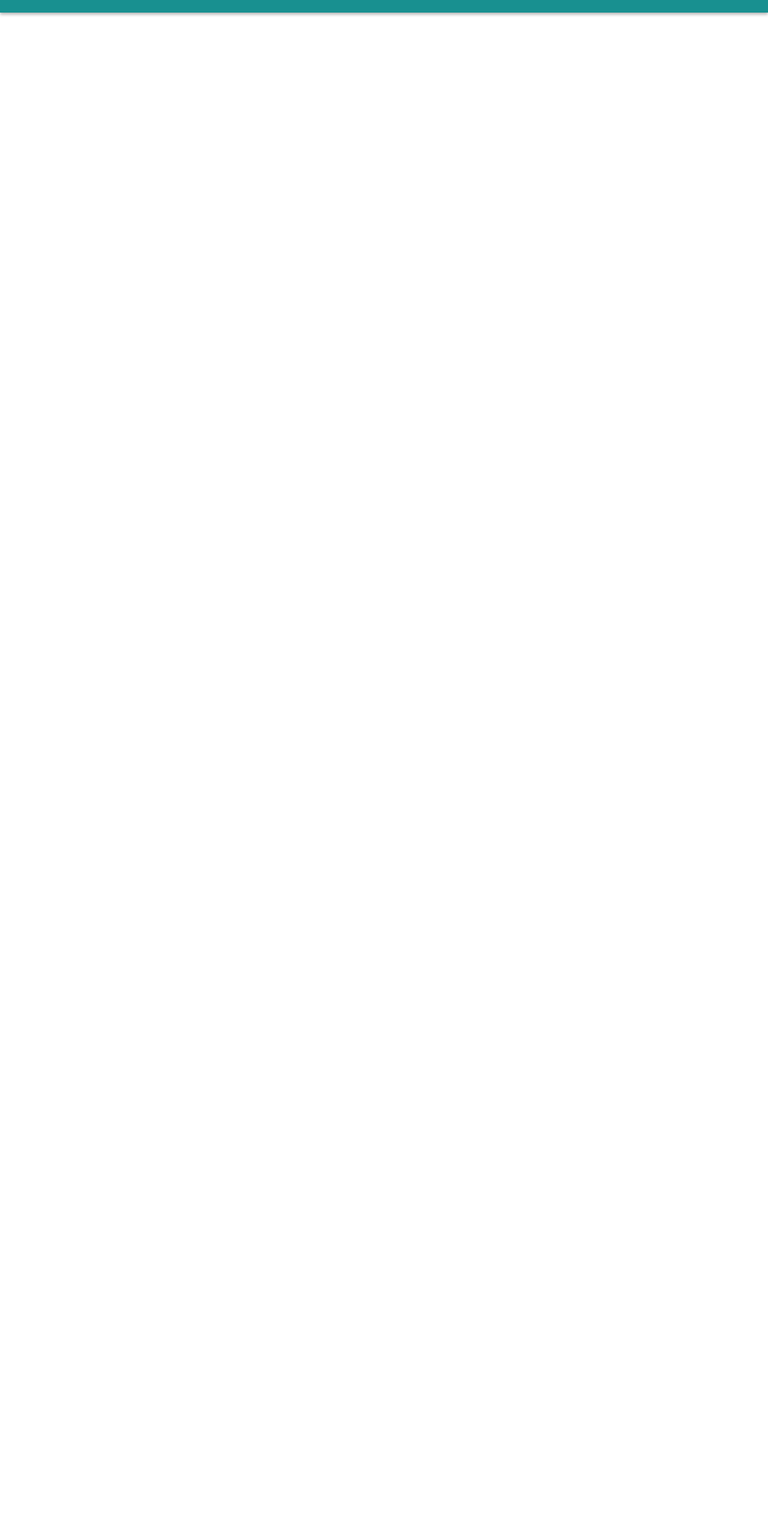
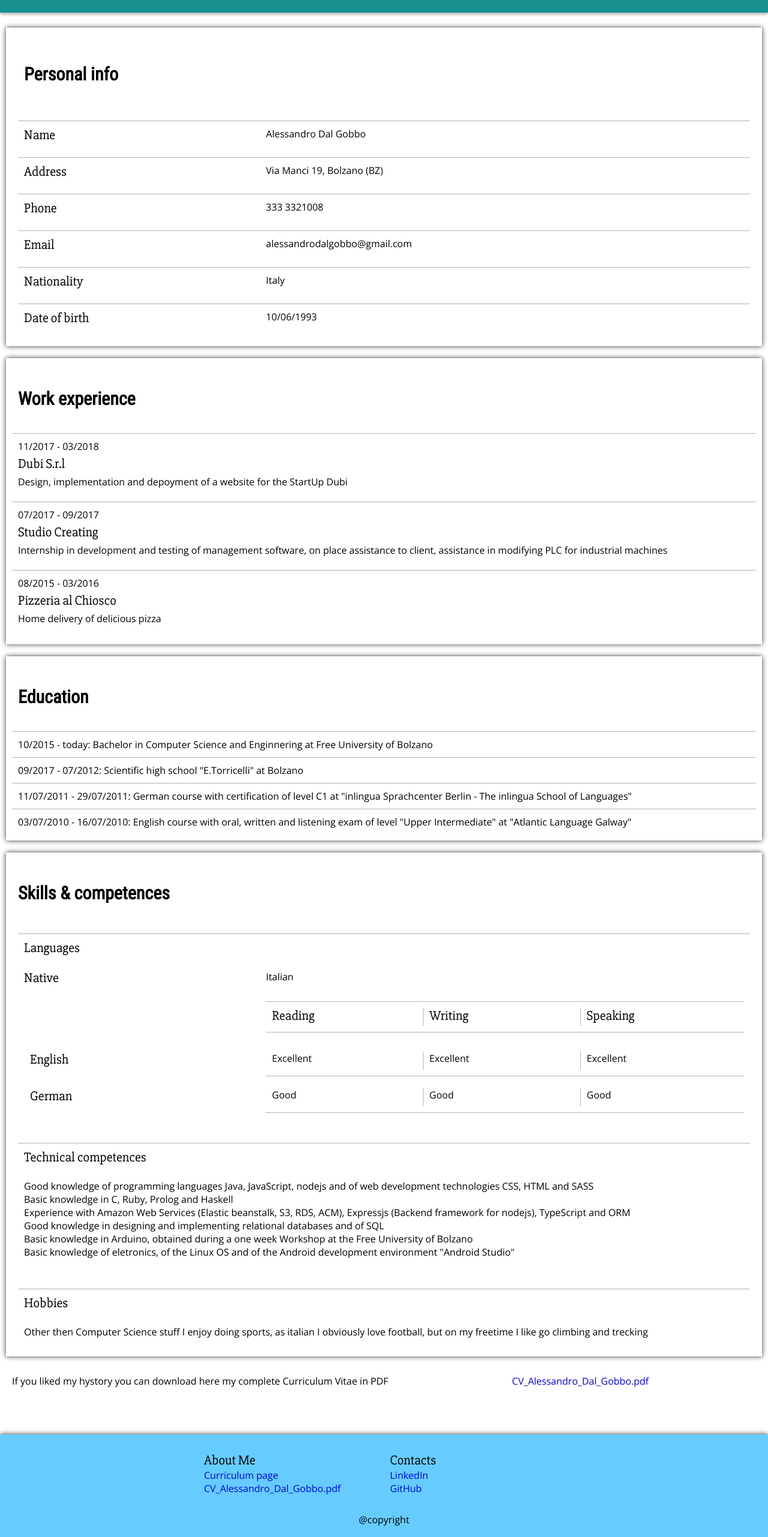
Before and after one commit to AleDG93/whois_aledg, a React (Create React App) app: page /curriculum in a window 1280 px wide. Shown: the part 49-2611 px from the top of the page at 60% size. Before the commit the page ends 800 px from the top, so only its background shows below. Built offline with nearby package versions, Linux system fonts and the light colour scheme.

Commit message:
CV page finished, first version of footer created

```diff
--- a/public/index.html
+++ b/public/index.html
@@ -10,7 +10,7 @@
     -->
     <link rel="manifest" href="%PUBLIC_URL%/manifest.json">
     <link rel="shortcut icon" href="%PUBLIC_URL%/favicon.ico">
-    <link href="https://fonts.googleapis.com/css?family=Open+Sans" rel="stylesheet">
+    <link href="https://fonts.googleapis.com/css?family=Roboto+Condensed|Slabo+27px|Open+Sans" rel="stylesheet">
     <!--
       Notice the use of %PUBLIC_URL% in the tags above.
       It will be replaced with the URL of the `public` folder during the build.
--- a/src/App.js
+++ b/src/App.js
@@ -10,7 +10,7 @@ import Header from './components/header_components/header'
 import Footer from './components/footer_components/footer'
 import Homepage from './components/pages/homepage'
 import Projects from './components/pages/projects'
-import Contacts from './components/pages/contacts'
+import Curriculum from './components/pages/curriculum'
 
 //includes
 import './assets/css/default.min.css'
@@ -24,7 +24,8 @@ class App extends Component {
           <Header />
             <Route exact path="/" component={Homepage} />
             <Route exact path="/projects" component={Projects} />
-            <Route exact path="/contacts" component={Contacts} />
+            <Route exact path="/curriculum" component={Curriculum} />
+          <Footer />
         </div>
       </Router>
     );
--- a/src/assets/scss/_config.scss
+++ b/src/assets/scss/_config.scss
@@ -45,12 +45,25 @@ Mixins
 body {
 
   font-family: 'Open Sans', sans-serif;
-  font-size: 18px;
+  font-size: 16px;
   color: $black;
   font-weight: 400px;
   font-style: normal;
   padding: 0px;
   margin: 0px;
+}
+
+h3 {
+  font-family: 'Roboto Condensed', sans-serif;
+  font-size: 30px;
+  color: $black;
+  font-style: normal;
+}
+
+.subtitle {
+  font-family: 'Slabo 27px', serif;
+  font-style: bold;
+  font-size: 22px;
 }
 
 a {
@@ -70,6 +83,7 @@ header {
   margin: 0;
 }
 
+
 .row {
   margin: 10px;
 }
@@ -79,7 +93,31 @@ header {
   text-justify: inter-word;
 }
 
+.border-t {
+  border-top: 1px solid $lightGrey;
+}
 
+.border-b {
+  border-bottom: 1px solid $lightGrey;
+}
+
+.border-tb {
+  @extend .border-b;
+  @extend .border-t;
+}
+
+.border-l {
+  border-left: 1px solid $lightGrey;
+}
+
+.border-r {
+  border-right: 1px solid $lightGrey;
+}
+
+.border-lr {
+  @extend .border-l;
+  @extend .border-r;
+}
 
 /*
 Define Grid structure of the container
@@ -240,6 +278,20 @@ Define Grid structure of the container
 
 
 @media only screen and (max-width : 1024px) {
+
+  body {
+
+    font-size: 14px;
+    font-weight: 300px;
+  }
+
+  h3 {
+    font-size: 22px;
+  }
+
+  .subtitle {
+    font-size: 18px;
+  }
 
   .container {
     grid-template-columns: repeat(auto-fill, minmax(280px, 1fr));
--- a/src/assets/scss/default.scss
+++ b/src/assets/scss/default.scss
@@ -1,4 +1,16 @@
 @import "_config.scss";
+
+footer {
+
+    position: relative;
+    margin-top: 50px;
+    bottom: 0px;
+    width:100%;
+    min-height:60px;   /* Height of the footer */
+    background:#6cf;
+
+
+}
 
 header {
 
@@ -63,7 +75,7 @@ header {
 }
 
 .div-box-shadow {
-    @include box-shadow(0 0 10px, $darkGrey);
+    @include box-shadow(0 0 8px, $darkGrey);
 }
 @media only screen and (max-width : 1024px) {
 
@@ -71,3 +83,11 @@ header {
         @include box-shadow(0 0 5px, $darkGrey);
     }
 }
+.div-box-shadow {
+    transition: .5s ease;
+    }
+
+    .div-box-shadow:hover  {
+        @include box-shadow(0 0 50px, $darkGrey);
+        transition: .5s ease;
+    }
--- a/src/components/footer_components/footer.js
+++ b/src/components/footer_components/footer.js
@@ -1,12 +1,44 @@
 import React, { Component } from 'react';
+import {
+  Link } from 'react-router-dom';
+import cv_pdf from '../../assets/images/CV_Alessandro_Dal_Gobbo.pdf';
 
 
 class Footer extends Component {
   render() {
     return (
-       <footer>
-        Footer
-        </footer>
+      <footer>
+        <div className="container div-box-shadow">
+          <div className="container one-r">
+            <div className="s-c-third container-fixed">
+              <div className="one-r subtitle">
+              About Me
+              </div>
+              <div className="three-r">
+                <a><Link to="/curriculum">Curriculum page</Link>
+                </a>
+              </div>
+              <div className="four-r">
+              <a href={cv_pdf}>CV_Alessandro_Dal_Gobbo.pdf</a>
+              </div>
+            </div>
+            <div className="t-c-third container-fixed">
+              <div className="one-r subtitle">
+              Contacts
+              </div>
+              <div className="three-r">
+              <a target="_blank" href="www.linkedin.com/in/alessandro-dal-gobbo">LinkedIn</a>
+              </div>
+              <div className="four-r">
+              <a target="_blank" href="www.github.com/AleDG93">GitHub</a>
+              </div>
+            </div>
+          </div>
+          <div className="two-r full-c-third center-h">
+            @copyright
+          </div>
+        </div>
+      </footer>
     );
   }
 }
--- a/src/components/header_components/header.js
+++ b/src/components/header_components/header.js
@@ -20,7 +20,7 @@ class Header extends Component {
                         <Link to="/projects">Projects</Link>
                     </li>
                     <li className="last">
-                        <Link to="/contacts">Contacts</Link>
+                        <Link to="/curriculum">Curriculum Vitae</Link>
                     </li>
                 </ul>
             </nav>
--- a/src/components/pages/contacts.js
+++ b/src/components/pages/curriculum.js
@@ -1,7 +1,7 @@
 import React, { Component } from 'react';
 import cv_pdf from '../../assets/images/CV_Alessandro_Dal_Gobbo.pdf';
 
-class Contacts extends Component {
+class Curriculum extends Component {
   render() {
     return (
       <div className="container-fixed">
@@ -12,48 +12,48 @@ class Contacts extends Component {
             </div>
         </div>
         <div className="container two-r full-c-third">
-          <div className="one-r full-c-third container">
-            <div className="f-c-third">
+          <div className="one-r full-c-third container border-t">
+            <div className="f-c-third subtitle">
                 Name
             </div>
             <div className="st-c-third">
               Alessandro Dal Gobbo
             </div>
           </div>
-          <div className="two-r full-c-third container">
-            <div className="f-c-third">
+          <div className="two-r full-c-third container border-t">
+            <div className="f-c-third subtitle">
                 Address
             </div>
             <div className="st-c-third">
               Via Manci 19, Bolzano (BZ)
             </div>
           </div>
-          <div className="three-r full-c-third container">
-            <div className="f-c-third">
+          <div className="three-r full-c-third container border-t">
+            <div className="f-c-third subtitle">
               Phone
             </div>
             <div className="st-c-third">
-              3333321008
+              333 3321008
             </div>
           </div>
-          <div className="four-r full-c-third container">
-            <div className="f-c-third">
+          <div className="four-r full-c-third container border-t">
+            <div className="f-c-third subtitle">
               Email
             </div>
             <div className="st-c-third">
               alessandrodalgobbo@gmail.com
             </div>
           </div>
-          <div className="five-r full-c-third container">
-            <div className="f-c-third">
+          <div className="five-r full-c-third container border-t">
+            <div className="f-c-third subtitle">
               Nationality
             </div>
             <div className="st-c-third">
             Italy
             </div>
           </div>
-          <div className="six-r full-c-third container">
-            <div className="f-c-third">
+          <div className="six-r full-c-third container border-t">
+            <div className="f-c-third subtitle">
               Date of birth
             </div>
             <div className="st-c-third">
@@ -66,37 +66,37 @@ class Contacts extends Component {
         <div className="one-r container">
           <h3>Work experience</h3>
         </div>
-        <div className="two-r container-fixed m-b-m">
+        <div className="four-r container-fixed m-b-m border-t">
+          <div className="one-r">
+            11/2017 - 03/2018
+          </div>
+          <div className="two-r subtitle m-t-s m-b-s">
+            Dubi S.r.l
+          </div>
+          <div className="three-r">
+            Design, implementation and depoyment of a website for the StartUp Dubi
+          </div>
+        </div>
+        <div className="three-r container-fixed m-b-m border-t">
+          <div className="one-r">
+            07/2017 - 09/2017
+          </div>
+          <div className="two-r subtitle m-t-s m-b-s">
+            Studio Creating
+          </div>
+          <div className="three-r">
+            Internship in development and testing of management software, on place assistance to client, assistance in modifying PLC for industrial machines
+          </div>
+        </div>
+        <div className="two-r container-fixed m-b-m border-t">
           <div className="one-r">
             08/2015 - 03/2016
           </div>
-          <div className="two-r">
+          <div className="two-r subtitle m-t-s m-b-s">
             Pizzeria al Chiosco
           </div>
           <div className="three-r">
-            Delivery to home of delicious just made pizzas
-          </div>
-        </div>
-        <div className="three-r container-fixed m-b-m">
-          <div className="one-r">
-            07/2017 - 09/2017
-          </div>
-          <div className="two-r">
-            Studio Creating
-          </div>
-          <div className="three-r">
-            Development and testing of management software, on place assistance to client, assistance in modifying PLC for industrial machines
-          </div>
-        </div>
-        <div className="four-r container-fixed m-b-m">
-          <div className="one-r">
-            11/2017 - 03/2018
-          </div>
-          <div className="two-r">
-            Dubi S.r.l
-          </div>
-          <div className="three-r">
-            Design, implementation and depoyment of a website for the StartUp Dubi, consisting of a platform for research and development
+            Home delivery of delicious pizza
           </div>
         </div>
       </div>
@@ -104,81 +104,78 @@ class Contacts extends Component {
         <div className="one-r container">
           <h3>Education</h3>
         </div>
-        <div className="container-fixed">
+        <div className="container-fixed border-t">
         <div className="full-c-third m">
           10/2015 - today: Bachelor in Computer Science and Enginnering at Free University of Bolzano
           </div>
       </div>
-
-        <div className="container-fixed">
+      <div className="container-fixed border-t">
         <div className="full-c-third">
           09/2017 - 07/2012: Scientific high school "E.Torricelli" at Bolzano
           </div>
       </div>
-
-        <div className="container-fixed">
+      <div className="container-fixed border-t">
         <div className="full-c-third">
           11/07/2011 - 29/07/2011: German course with certification of level C1 at "inlingua Sprachcenter Berlin - The inlingua School of Languages"
           </div>
        </div>
-
-       <div className="container-fixed">
+       <div className="container-fixed border-t">
          <div className="full-c-third">
           03/07/2010 - 16/07/2010: English course with oral, written and listening exam of level "Upper Intermediate" at "Atlantic Language Galway"
           </div>
-      </div>
+        </div>
       </div>
       <div className="container-fixed five-r full-c-third m-b-l div-box-shadow">
         <div className="one-r container-fixed">
-          <h3>Skills</h3>
+          <h3>Skills & competences</h3>
         </div>
         <div className="container-fixed">
-          <div className="full-c-third container one-r">
-            <div className="f-c-third one-r">
+          <div className="full-c-third container one-r border-t">
+            <div className="f-c-third one-r subtitle">
               Languages
             </div>
           </div>
           <div className="st-c-third container-table two-r">
-          <div className="f-c-third one-r">
+          <div className="f-c-third one-r subtitle">
               Native
             </div>
             <div className="st-c-third one-r">
               Italian
             </div>
-            <div className="st-c-third two-r container-small m-b-m m-t-m">
-              <div className="f-c-third">
+            <div className="st-c-third two-r container-small m-b-m m-t-m border-tb">
+              <div className="f-c-third border-r subtitle">
                 Reading
               </div>
-              <div className="s-c-third">
+              <div className="s-c-third border-r subtitle">
                 Writing
               </div>
-              <div className="t-c-third">
+              <div className="t-c-third subtitle">
                 Speaking
                 </div>
               </div>
-              <div className="f-c-third three-r container-small">
+              <div className="f-c-third three-r container-small subtitle">
                 English
               </div>
-              <div className="st-c-third three-r container-small">
-                <div className="f-c-third">
+              <div className="st-c-third three-r container-small border-b">
+                <div className="f-c-third border-r">
                   Excellent
                 </div>
-                <div className="s-c-third">
+                <div className="s-c-third border-r">
                   Excellent
                 </div>
                 <div className="t-c-third">
                   Excellent
                 </div>
               </div>
-              <div className="f-c-third four-r container-small">
+              <div className="f-c-third four-r container-small subtitle">
                 German
               </div>
-              <div className="st-c-third four-r container-small">
-                <div className="f-c-third">
-                  Excellent
+              <div className="st-c-third four-r container-small border-b">
+                <div className="f-c-third border-r">
+                  Good
                 </div>
-                <div className="s-c-third">
-                  Excellent
+                <div className="s-c-third border-r">
+                  Good
                 </div>
                 <div className="t-c-third">
                   Good
@@ -187,8 +184,8 @@ class Contacts extends Component {
           </div>
         </div>
         <div className="container-fixed m-t-l">
-          <div className="full-c-third container one-r">
-            <div className="f-c-third one-r">
+          <div className="full-c-third container one-r border-t">
+            <div className="f-c-third one-r subtitle">
               Technical competences
             </div>
           </div>
@@ -202,8 +199,8 @@ class Contacts extends Component {
           </div>
         </div>
         <div className="container-fixed m-t-l">
-          <div className="full-c-third container one-r">
-            <div className="f-c-third one-r">
+          <div className="full-c-third container one-r border-t">
+            <div className="f-c-third one-r subtitle">
               Hobbies
             </div>
           </div>
@@ -225,4 +222,4 @@ class Contacts extends Component {
   }
 }
 
-export default Contacts;
+export default Curriculum;
```
Also changed, not shown: src/components/pages/homepage.js (+6 -2 lines), src/assets/css/default.min.css.
